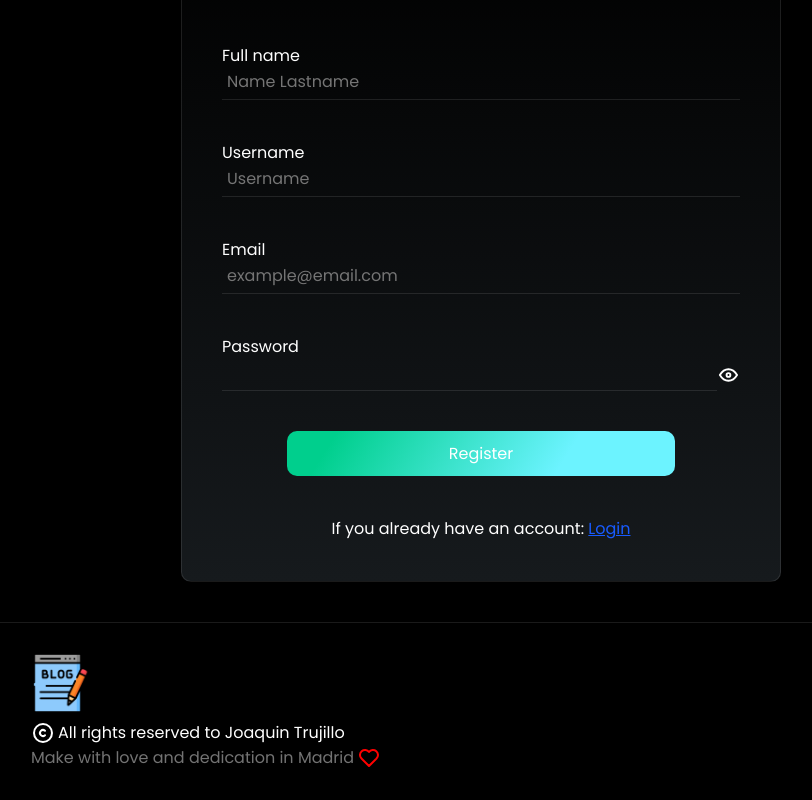
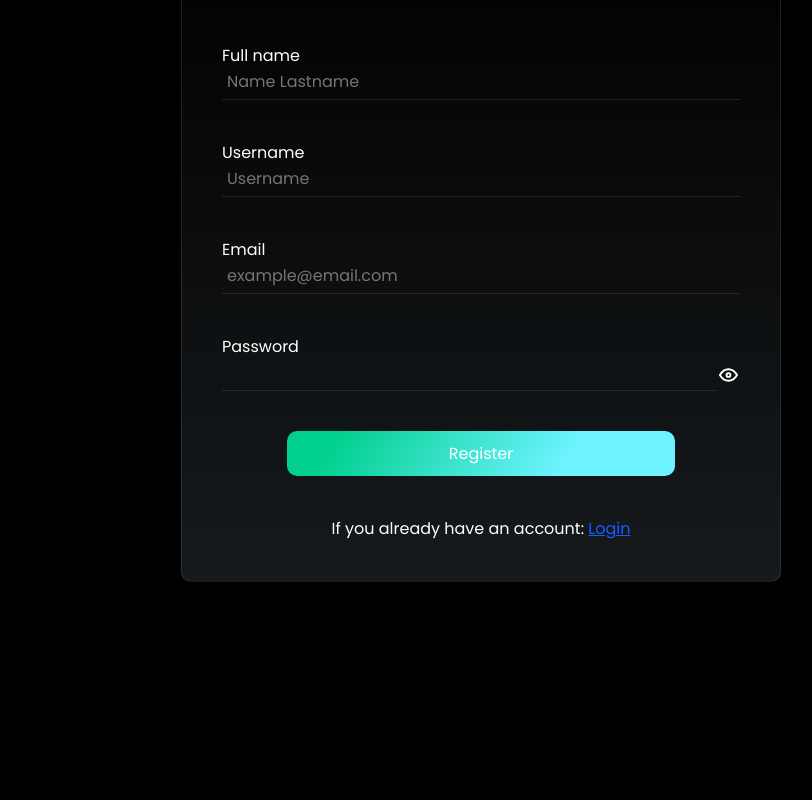
Before and after one commit to forjoa/blog, a React (Vite) app in the folder client/: page /register in a window 1280 px wide. Shown: the part 257-1057 px from the top of the page, without its empty margins (159-971 px from the left). After the commit the page ends 839 px from the top, so only its background shows below. Built offline with nearby package versions, Linux system fonts and the light colour scheme; no server answers.

Commit message:
take out footer

```diff
--- a/client/src/components/Login.tsx
+++ b/client/src/components/Login.tsx
@@ -2,7 +2,6 @@ import Header from './Header'
 import '../styles/login.css'
 import { useState } from 'react'
 import { IconEye, IconEyeOff } from '@tabler/icons-react'
-import Footer from './Footer'
 import { Link } from 'react-router-dom'
 
 const Login = () => {
@@ -55,7 +54,6 @@ const Login = () => {
           </p>
         </form>
       </div>
-      <Footer />
     </>
   )
 }
--- a/client/src/components/Register.tsx
+++ b/client/src/components/Register.tsx
@@ -1,5 +1,4 @@
 import { useState } from 'react'
-import Footer from './Footer'
 import Header from './Header'
 import { IconEye, IconEyeOff } from '@tabler/icons-react'
 import { Link } from 'react-router-dom'
@@ -88,7 +87,6 @@ const Register = () => {
           </p>
         </form>
       </div>
-      <Footer />
     </>
   )
 }
```
